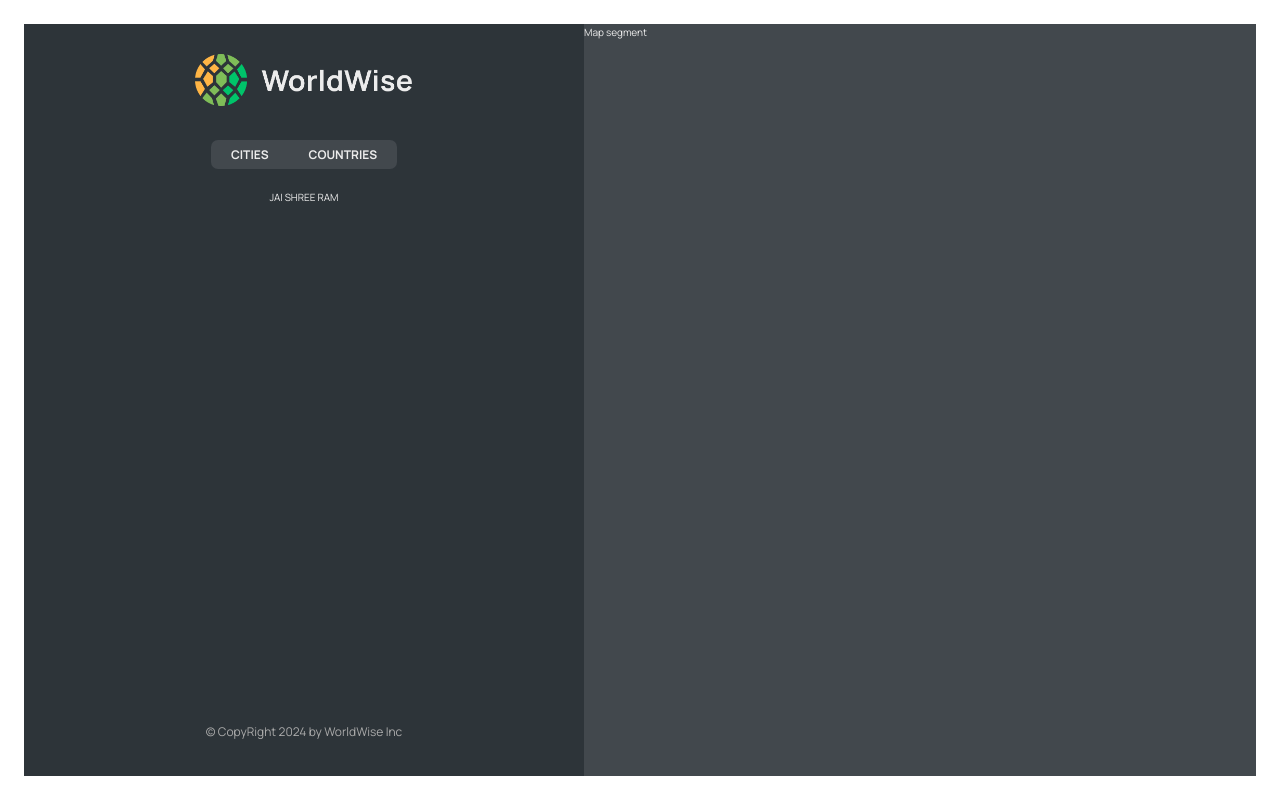
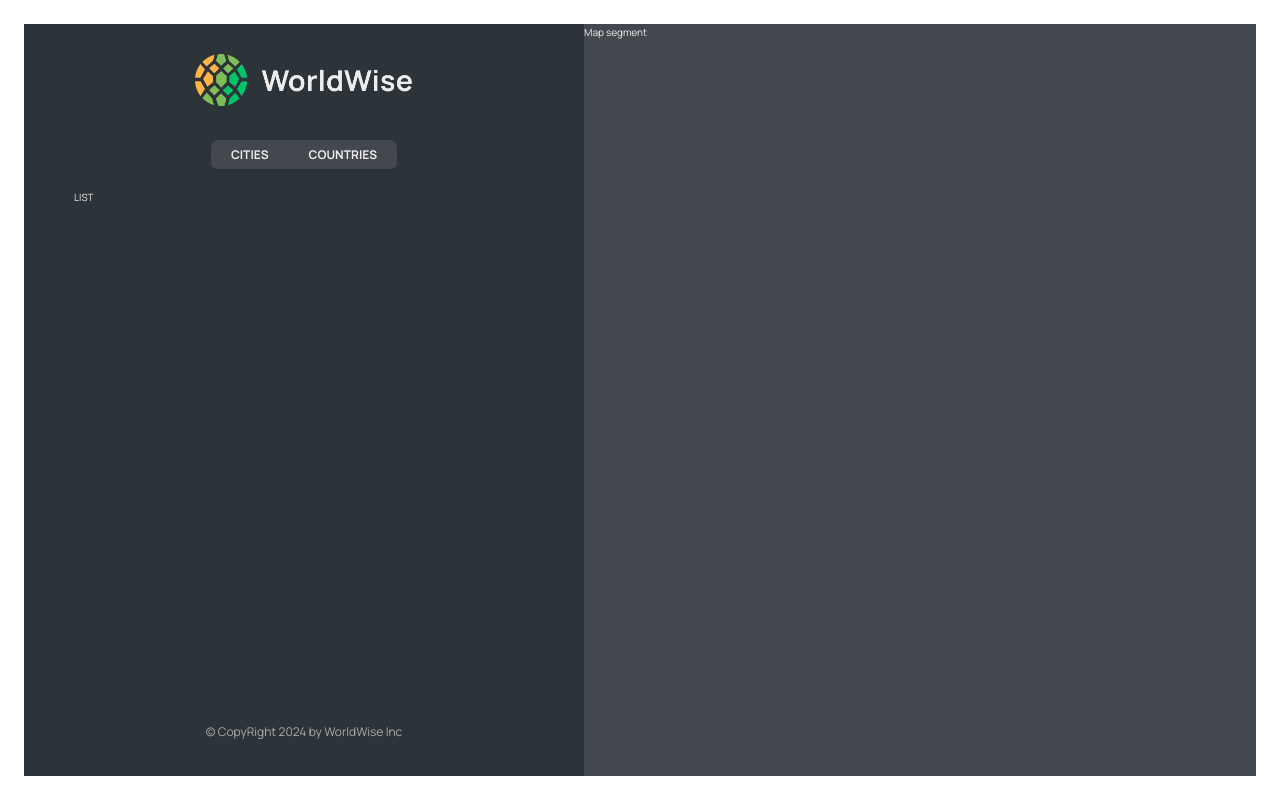
Before and after one commit to ritikkamboj/WorldWise, a React (Vite) app: page /app in a window 1280 px wide. Built offline with nearby package versions, Linux system fonts and the light colour scheme.

Commit message:
created a fake server , not able to add the --delay 500

```diff
--- a/package.json
+++ b/package.json
@@ -5,11 +5,13 @@
   "type": "module",
   "scripts": {
     "dev": "vite",
+    "server": "json-server --watch data/cities.json --port 9000",
     "build": "vite build",
     "lint": "eslint . --ext js,jsx --report-unused-disable-directives --max-warnings 0",
     "preview": "vite preview"
   },
   "dependencies": {
+    "json-server": "^1.0.0-beta.1",
     "react": "^18.2.0",
     "react-dom": "^18.2.0",
     "react-router-dom": "^6.24.1"
--- a/src/App.jsx
+++ b/src/App.jsx
@@ -6,6 +6,7 @@
 import PageNotFound from "./Pages/PageNotFound";
 import AppLayout from "./Pages/AppLayout";
 import Login from "./Pages/Login";
+import CityList from "./components/CityList";
 
 function App() {
   return (
@@ -16,8 +17,8 @@
           <Route path="Product" element={<Product />} />
           <Route path="/" element={<HomePage />} />
           <Route path="app" element={<AppLayout />}>
-            <Route index element={<p>JAI SHREE RAM</p>} />
-            <Route path="cities" element={<p>Cities</p>} />
+            <Route index element={<CityList/>} />
+            <Route path="cities" element={<CityList/>} />
             <Route path="countries" element={<p>Countries</p>} />
             <Route path="form" element={<p>Form</p>} />
           </Route>
--- /dev/null
+++ b/src/components/CityList.jsx
@@ -0,0 +1,11 @@
+import styles from './CityList.module.css'
+
+function CityList() {
+    return (
+        <li className={styles.cityList}>
+            LIST
+        </li>
+          )
+}
+
+export default CityList
```
Also changed, not shown: src/components/CityList.module.css (renamed from starter/components/CityList.module.css), 1 other file (tests, documents, lock files or other folders).
